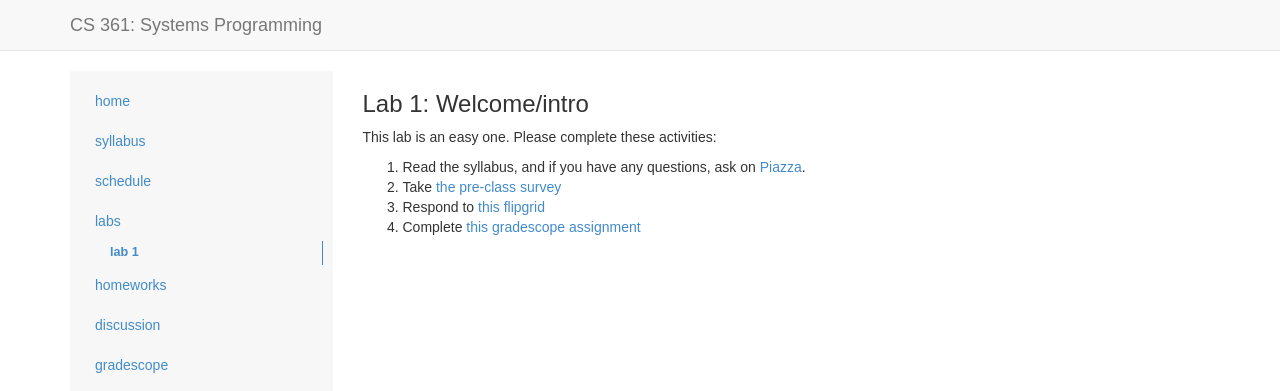
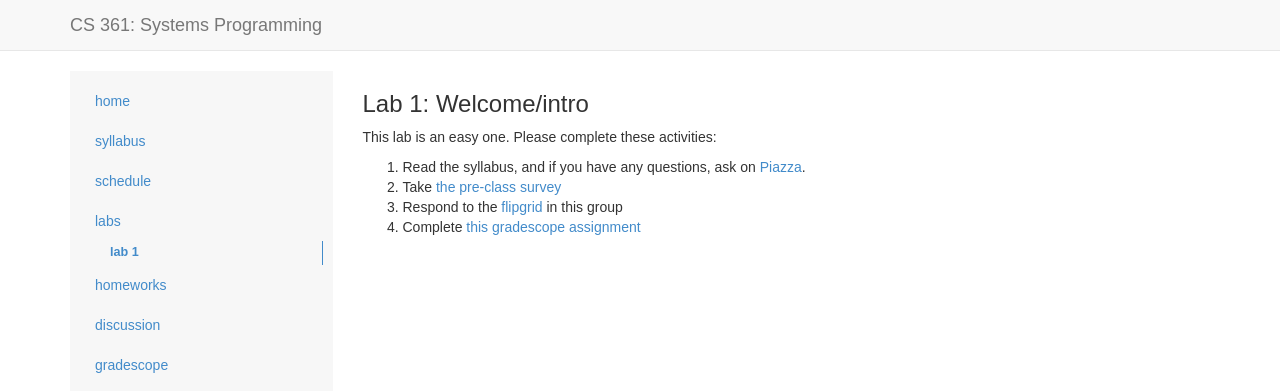
Before and after one commit to csatuic/cs361-website-old, a Jekyll site: the page built from _labs/lab1.md, in a window 1280 px wide. Shown: the top 391 px of the page. Built offline with Jekyll 4.4.1, drawn with Linux system fonts in a browser that asks for light colours; some web fonts are replaced.

Commit message:
class flipgrid change

```diff
--- a/_labs/lab1.md
+++ b/_labs/lab1.md
@@ -15,5 +15,6 @@ This lab is an easy one. Please complete these activities:
 
 1. Read the syllabus, and if you have any questions, ask on [Piazza]({{ site.discussion}}).
 1. Take [the pre-class survey](https://forms.gle/SvDr1wyDyUvFLdcL9)
-2. Respond to [this flipgrid](https://flipgrid.com/b9eee2da)
+2. Respond to the
+   [flipgrid](https://admin.flipgrid.com/manage/groups/5946137) in this group
 3. Complete [this gradescope assignment](https://www.gradescope.com/courses/149010/assignments/582947)
```
